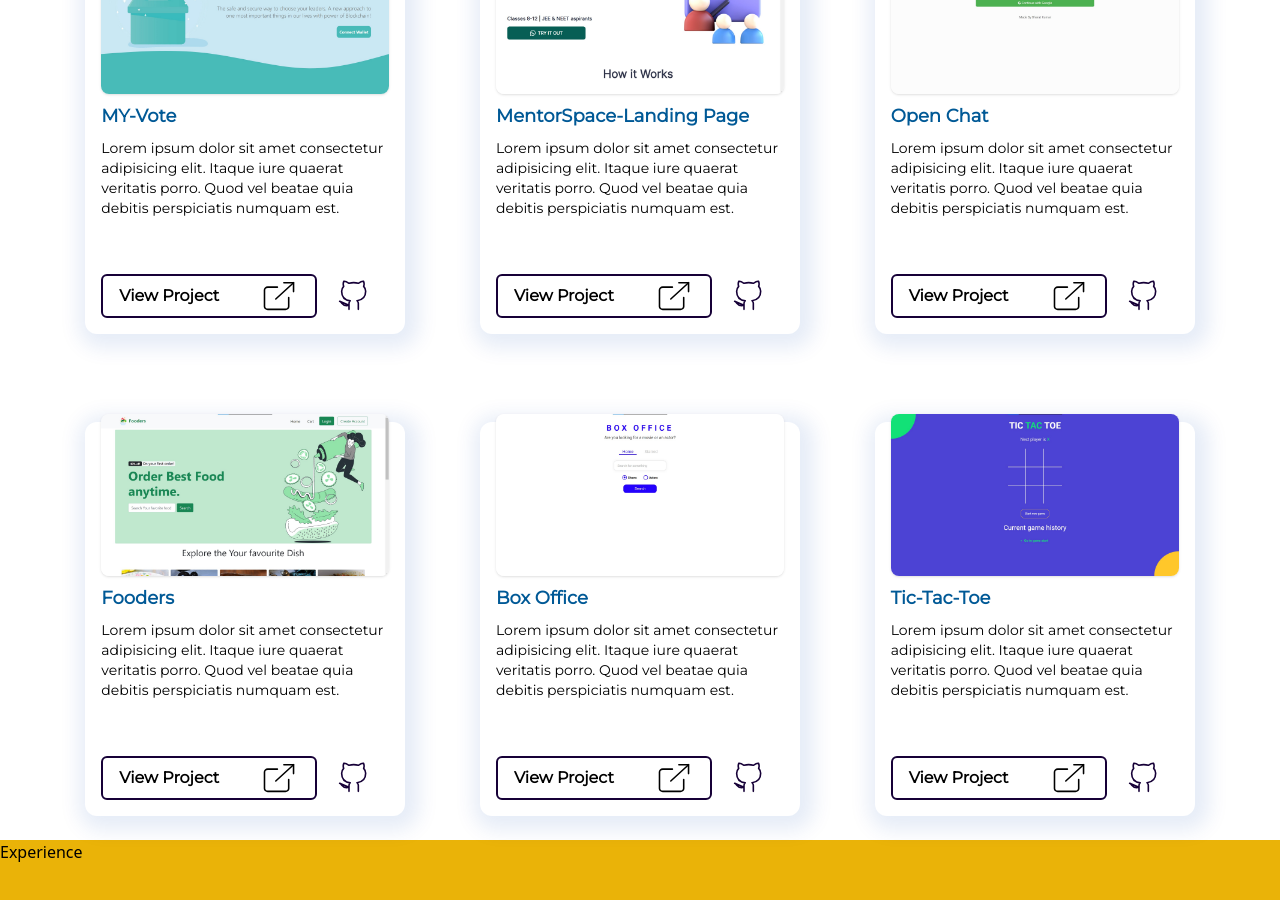
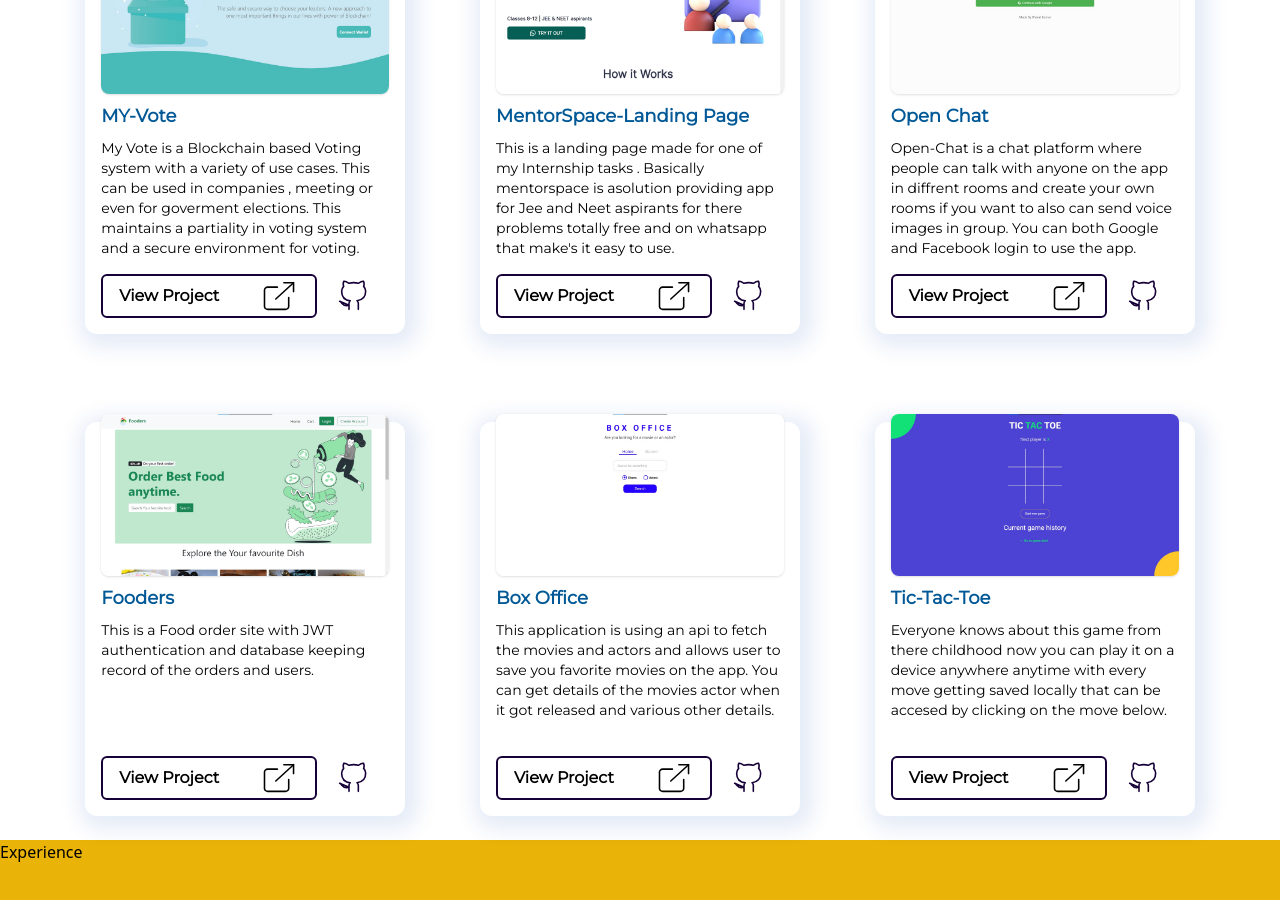
Before and after one commit to Bharat-kr/Profile, a Next.js app: page / in a window 1280 px wide. Shown: the part 2700-3600 px from the top of the page. Built offline with nearby package versions, Linux system fonts and the light colour scheme.

Commit message:
added description for projects

```diff
--- a/components/Projects/Projects.jsx
+++ b/components/Projects/Projects.jsx
@@ -6,42 +6,42 @@ const Projects = () => {
     {
       image: "myVOTE.jpg",
       title: "MY-Vote",
-      desc: "Lorem ipsum dolor sit amet consectetur adipisicing elit. Itaque iure quaerat veritatis porro. Quod vel beatae quia debitis perspiciatis numquam est.",
+      desc: "My Vote is a Blockchain based Voting system with a variety of use cases. This can be used in companies , meeting or even for goverment elections. This maintains a partiality in voting system and a secure environment for voting.",
       link: "https://my-vote-bharat-kr.vercel.app/",
       code: "https://github.com/Bharat-kr/myVote",
     },
     {
       image: "MentorSpace.jpg",
       title: "MentorSpace-Landing Page",
-      desc: "Lorem ipsum dolor sit amet consectetur adipisicing elit. Itaque iure quaerat veritatis porro. Quod vel beatae quia debitis perspiciatis numquam est.",
+      desc: "This is a landing page made for one of my Internship tasks . Basically mentorspace is asolution providing app for Jee and Neet aspirants for there problems totally free and on whatsapp that make's it easy to use.",
       link: "https://impulse-task.vercel.app/",
       code: "https://github.com/Bharat-kr/impulse-task",
     },
     {
       image: "openChat.jpg",
       title: "Open Chat",
-      desc: "Lorem ipsum dolor sit amet consectetur adipisicing elit. Itaque iure quaerat veritatis porro. Quod vel beatae quia debitis perspiciatis numquam est.",
+      desc: "Open-Chat is a chat platform where people can talk with anyone on the app in diffrent rooms and create your own rooms if you want to also can send voice images in group. You can both Google and Facebook login to use the app.",
       link: "https://open-chat-fe011.web.app/",
       code: "https://github.com/Bharat-kr/open-chat",
     },
     {
       image: "fooders.jpg",
       title: "Fooders",
-      desc: "Lorem ipsum dolor sit amet consectetur adipisicing elit. Itaque iure quaerat veritatis porro. Quod vel beatae quia debitis perspiciatis numquam est.",
+      desc: "This is a Food order site with JWT authentication and database keeping record of the orders and users.",
       link: "https://bharat-fooders.herokuapp.com/",
       code: "https://github.com/Bharat-kr/fooders",
     },
     {
       image: "boxOffice.jpg",
       title: "Box Office",
-      desc: "Lorem ipsum dolor sit amet consectetur adipisicing elit. Itaque iure quaerat veritatis porro. Quod vel beatae quia debitis perspiciatis numquam est.",
+      desc: "This application is using an api to fetch the movies and actors and allows user to save you favorite movies on the app. You can get details of the movies actor when it got released and various other details.",
       link: "https://bharat-kr.github.io/box-office/#/",
       code: "https://github.com/Bharat-kr/box-office",
     },
     {
       image: "TicTacToe.jpg",
       title: "Tic-Tac-Toe",
-      desc: "Lorem ipsum dolor sit amet consectetur adipisicing elit. Itaque iure quaerat veritatis porro. Quod vel beatae quia debitis perspiciatis numquam est.",
+      desc: "Everyone knows about this game from there childhood now you can play it on a device anywhere anytime with every move getting saved locally that can be accesed by clicking on the move below.",
       link: "https://bharat-tic-tac-toe.surge.sh/",
       code: "https://github.com/Bharat-kr/TicTacToe",
     },
```
